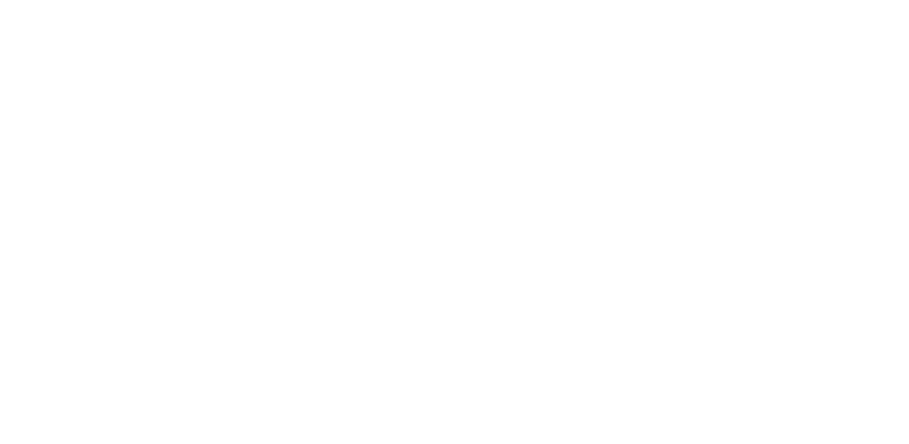
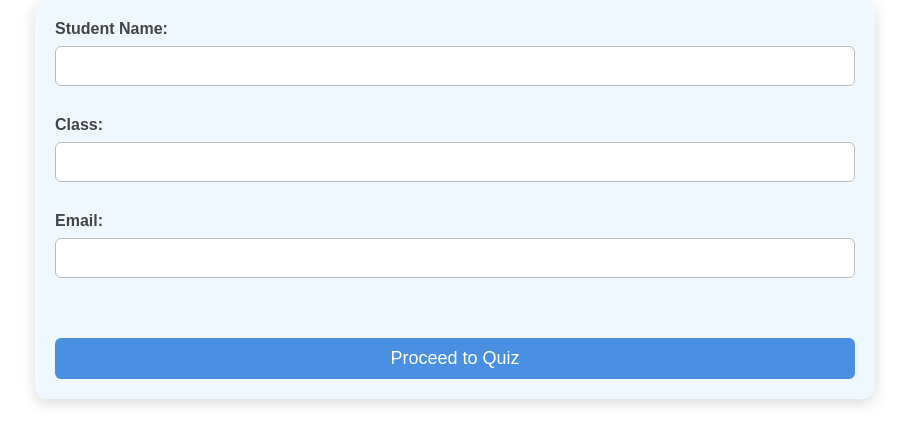
Before and after one commit to Jia2005/DropOut-Devils, a React (Create React App) app: page /studentquiz in a window 1280 px wide. Before the commit this address had no page. Shown: the top 444 px of the page, without its empty margins (185-1094 px from the left). Built offline with nearby package versions, Linux system fonts and the light colour scheme.

Commit message:
Added basic Student version of Quiz Form

```diff
--- a/src/App.js
+++ b/src/App.js
@@ -5,6 +5,7 @@
 import SignupPage from './Pages/Auth/Signup';
 import LoginPage from './Pages/Auth/Login';
 import HomePage from './Pages/Home/Home';
+import QuizFormPage from './Pages/QuizStudent/QuizForm';
 import TrackYourApplication from './Pages/financial-aid-form/trackYourApplication';
 import { app } from './firebase';
 import Main from './main';
@@ -21,7 +22,7 @@
         <Route path="/login" element={<LoginPage/>}/>
         <Route path="/home" element={<HomePage/>}/>
         <Route path="/quiz" element={<CreateQuizPage/>}/>
-
+        <Route path="/studentquiz" element={<QuizFormPage/>}/>
       </Routes>
     </Router>
   );
--- /dev/null
+++ b/src/Pages/QuizStudent/QuizForm.css
@@ -0,0 +1,71 @@
+.quiz-form-container {
+    max-width: 800px;
+    margin: 0 auto;
+    padding: 20px;
+    background-color: #f0f8ff;
+    border-radius: 12px;
+    box-shadow: 0 4px 15px rgba(0, 0, 0, 0.15);
+  }
+
+  .quiz-form-container h2 {
+    text-align: center;
+    margin-bottom: 20px;
+    color: #333;
+  }
+
+  .form-group {
+    margin-bottom: 20px;
+  }
+
+  .form-group label {
+    display: block;
+    font-weight: bold;
+    margin-bottom: 8px;
+    color: #444;
+  }
+
+  .form-group input[type="text"],
+  .form-group input[type="email"] {
+    width: 100%;
+    padding: 10px;
+    font-size: 16px;
+    border-radius: 6px;
+    border: 1px solid #bbb;
+    margin-bottom: 10px;
+    box-sizing: border-box;
+  }
+
+  .question-block {
+    margin-bottom: 20px;
+  }
+
+  .option-group {
+    margin-bottom: 10px;
+  }
+
+  .option-group input[type="radio"] {
+    margin-right: 10px;
+  }
+
+  .submit-button {
+    display: block;
+    width: 100%;
+    padding: 10px;
+    font-size: 18px;
+    border-radius: 6px;
+    border: none;
+    background-color: #4a90e2;
+    color: white;
+    cursor: pointer;
+    transition: background-color 0.3s ease;
+    margin-top: 30px;
+  }
+
+  .submit-button:hover {
+    background-color: #357ab8;
+  }
+
+  .submission-message {
+    text-align: center;
+    padding: 20px;
+  }
--- /dev/null
+++ b/src/Pages/QuizStudent/QuizForm.js
@@ -0,0 +1,181 @@
+import React, { useState, useEffect } from 'react';
+import { collection, getDocs, query, where } from 'firebase/firestore';
+import { db } from '../../firebase';
+import './QuizForm.css';
+
+function QuizFormPage() {
+  const [studentName, setStudentName] = useState('');
+  const [studentClass, setStudentClass] = useState('');
+  const [studentEmail, setStudentEmail] = useState('');
+  const [quizId, setQuizId] = useState('');
+  const [quizGrade, setQuizGrade] = useState('');
+  const [questions, setQuestions] = useState([]);
+  const [submitted, setSubmitted] = useState(false);
+  const [responses, setResponses] = useState([]);
+  const [correctAnswers, setCorrectAnswers] = useState([]);
+  const [showQuiz, setShowQuiz] = useState(false);
+  const [score, setScore] = useState(0);
+
+  useEffect(() => {
+    if (quizGrade) {
+      const fetchQuizzes = async () => {
+        const quizCollection = collection(db, 'quizzes');
+        const q = query(quizCollection, where('grade', '==', quizGrade));
+        const quizSnapshot = await getDocs(q);
+        const quizList = quizSnapshot.docs.map(doc => ({ id: doc.id, ...doc.data() }));
+
+        if (quizList.length > 0) {
+          const selectedQuiz = quizList[0];
+          setQuizId(selectedQuiz.id);
+          fetchQuestions(selectedQuiz.id);
+        }
+      };
+
+      const fetchQuestions = async (quizId) => {
+        const questionCollection = collection(db, 'questions');
+        const questionSnapshot = await getDocs(questionCollection);
+        const questionList = questionSnapshot.docs
+          .filter(doc => doc.data().quizId === quizId)
+          .map(doc => doc.data());
+
+        setQuestions(questionList);
+        setCorrectAnswers(questionList.map(q => q.correctAnswer)); // Ensure 'correctAnswer' is the index of the correct option
+      };
+
+      fetchQuizzes();
+    }
+  }, [quizGrade]);
+
+  const handleStudentDetailsSubmit = (e) => {
+    e.preventDefault();
+
+    if (studentClass) {
+      setQuizGrade(studentClass);
+      setShowQuiz(true);
+    }
+  };
+
+  const handleSubmit = (e) => {
+    e.preventDefault();
+    let calculatedScore = 0;
+
+    responses.forEach((response, index) => {
+      console.log(`Question ${index + 1}:`);
+      console.log(`User's Response: ${response}`);
+      console.log(`Correct Answer Index: ${correctAnswers[index]}`);
+      console.log(`Correct Option: ${questions[index].options[correctAnswers[index]]}`);
+      if (response === correctAnswers[index]) {
+        calculatedScore += 1;
+      } else {
+        console.log("Incorrect Answer");
+      }
+    });
+
+    console.log("Final Score: ", calculatedScore);
+    setScore(calculatedScore);
+    setSubmitted(true);
+  };
+
+  const handleResponseChange = (questionIndex, optionIndex) => {
+    const newResponses = [...responses];
+    newResponses[questionIndex] = optionIndex;
+    setResponses(newResponses);
+  };
+
+  return (
+    <div className="quiz-form-container">
+      {!showQuiz ? (
+        <form onSubmit={handleStudentDetailsSubmit}>
+          <div className="form-group">
+            <label>Student Name:</label>
+            <input
+              type="text"
+              value={studentName}
+              onChange={(e) => setStudentName(e.target.value)}
+              required
+            />
+          </div>
+          <div className="form-group">
+            <label>Class:</label>
+            <input
+              type="text"
+              value={studentClass}
+              onChange={(e) => setStudentClass(e.target.value)}
+              required
+            />
+          </div>
+          <div className="form-group">
+            <label>Email:</label>
+            <input
+              type="email"
+              value={studentEmail}
+              onChange={(e) => setStudentEmail(e.target.value)}
+              required
+            />
+          </div>
+          <button type="submit" className="submit-button">
+            Proceed to Quiz
+          </button>
+        </form>
+      ) : (
+        !submitted ? (
+          <form onSubmit={handleSubmit}>
+            {questions.map((question, qIndex) => (
+              <div key={qIndex} className="question-block">
+                <div className="form-group">
+                  <label>{question.question}</label>
+                  {question.options.map((option, oIndex) => (
+                    <div key={oIndex} className={`option-group ${responses[qIndex] === oIndex ? 'selected' : ''}`}>
+                      <input
+                        type="radio"
+                        id={`q${qIndex}o${oIndex}`}
+                        name={`question${qIndex}`}
+                        value={oIndex}
+                        onChange={() => handleResponseChange(qIndex, oIndex)}
+                        checked={responses[qIndex] === oIndex}
+                      />
+                      <label htmlFor={`q${qIndex}o${oIndex}`}>{option}</label>
+                    </div>
+                  ))}
+                </div>
+              </div>
+            ))}
+            <button type="submit" className="submit-button">
+              Submit
+            </button>
+          </form>
+        ) : (
+          <div className="submission-message">
+            <h2>Thank you for submitting your responses!</h2>
+            <p>Your score: {score} / {questions.length}</p>
+            <h3>Correct Answers:</h3>
+            {questions.map((question, index) => (
+              <div key={index} className="question-block">
+                <div className="form-group">
+                  <label>{question.question}</label>
+                  {question.options.map((option, oIndex) => (
+                    <div key={oIndex}
+                         className={`option-group ${responses[index] === oIndex ? 'selected' : ''} ${correctAnswers[index] === oIndex ? 'correct' : ''}`}>
+                      <input
+                        type="radio"
+                        id={`q${index}o${oIndex}`}
+                        name={`question${index}`}
+                        value={oIndex}
+                        disabled
+                        checked={responses[index] === oIndex}
+                      />
+                      <label htmlFor={`q${index}o${oIndex}`}>{option}</label>
+                      {correctAnswers[index] === oIndex && <span className="correct-tick">✔️</span>}
+                    </div>
+                  ))}
+                </div>
+              </div>
+            ))}
+          </div>
+        )
+      )}
+    </div>
+  );
+}
+
+export default QuizFormPage;
```
